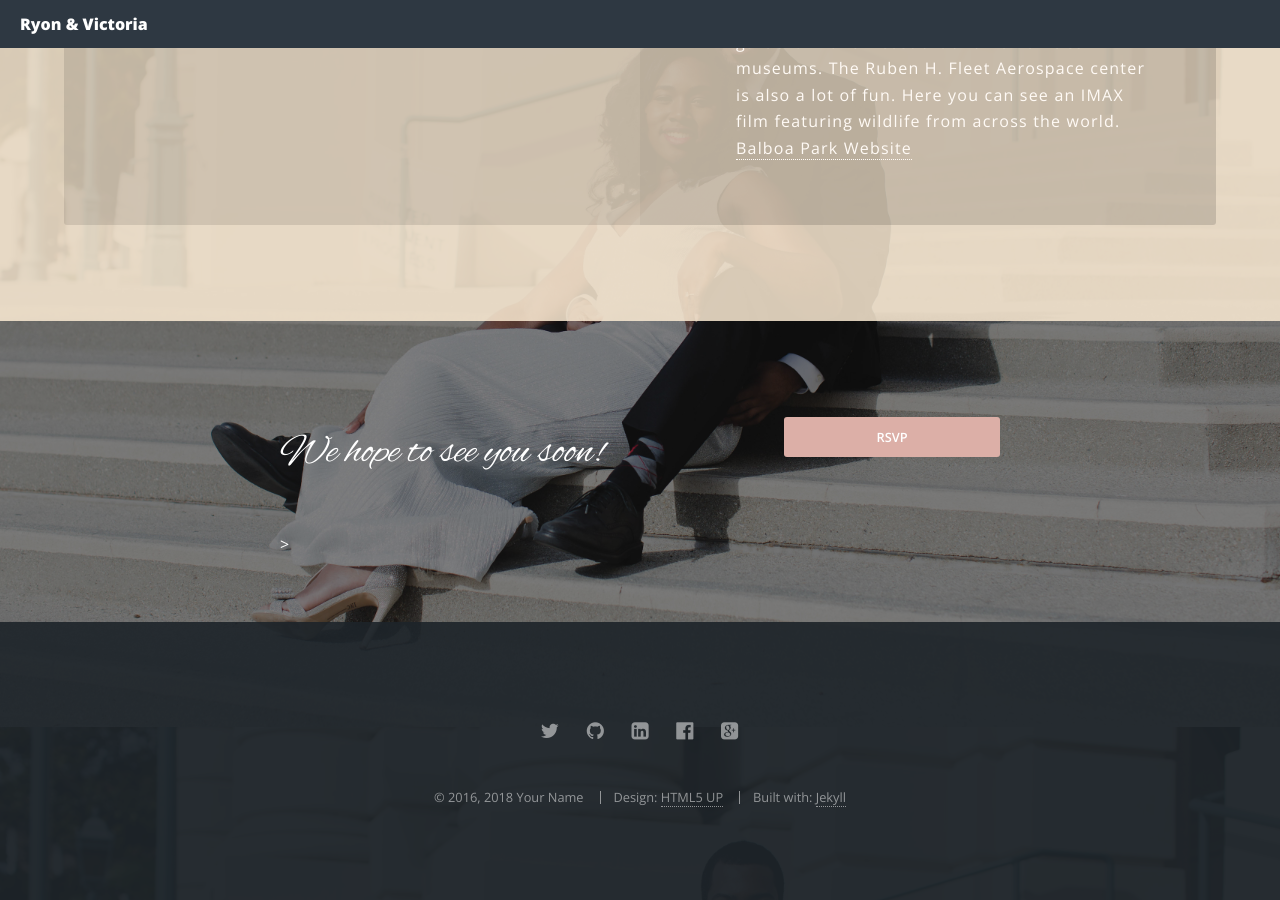
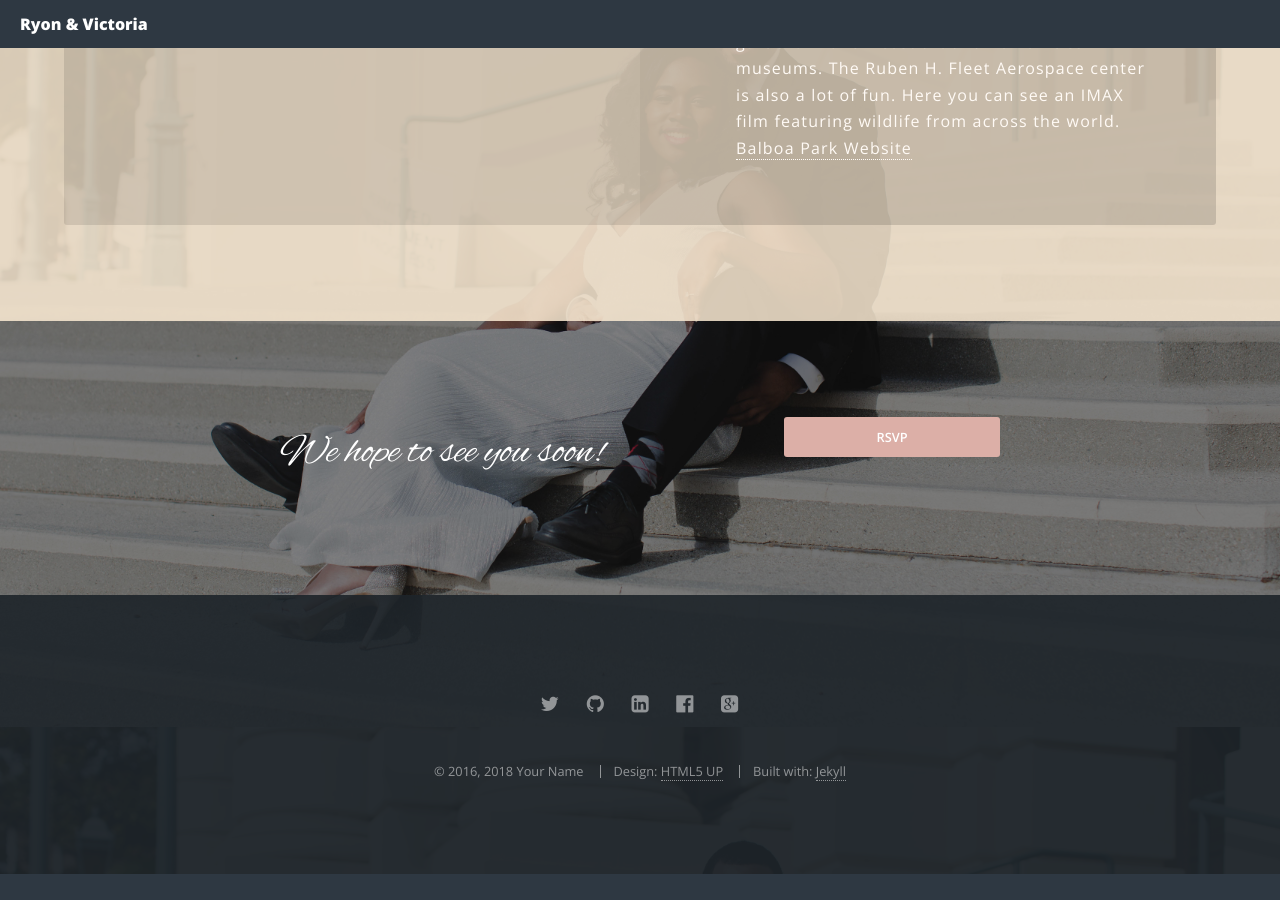
Before and after one commit to ReverendHill/ReverendHill.github.io, a Jekyll site: the page built from index.html, in a window 1280 px wide and 900 px high, scrolled down 4673 px. Built offline with Jekyll 4.4.1, drawn with Linux system fonts in a browser that asks for light colours; after the commit the page ends 5547 px from its top, so only the background shows below that.

Commit message:
Removed extra carrot

```diff
--- a/index.html
+++ b/index.html
@@ -146,7 +146,7 @@ layout: landing
 					<section id="cta" class="wrapper style4">
 						<div class="inner">
 							<header>
-								<h2 style="font-family:tester">We hope to see you soon!</h2>>
+								<h2 style="font-family:tester">We hope to see you soon!</h2>
 							</header>
 							<ul class="actions vertical">
 								<li><a href="https://foreverpowells.rsvpify.com" class="button fit special" style="background-color:#DCAFA7">RSVP</a></li>
```
Also changed, not shown: 2 other files.
